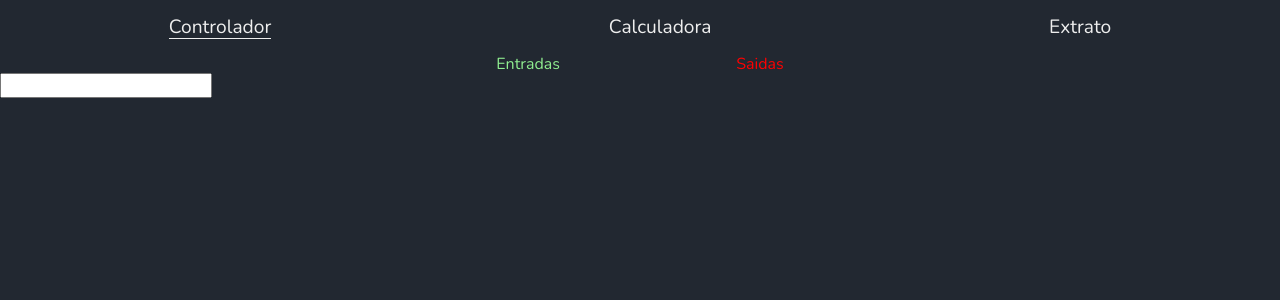
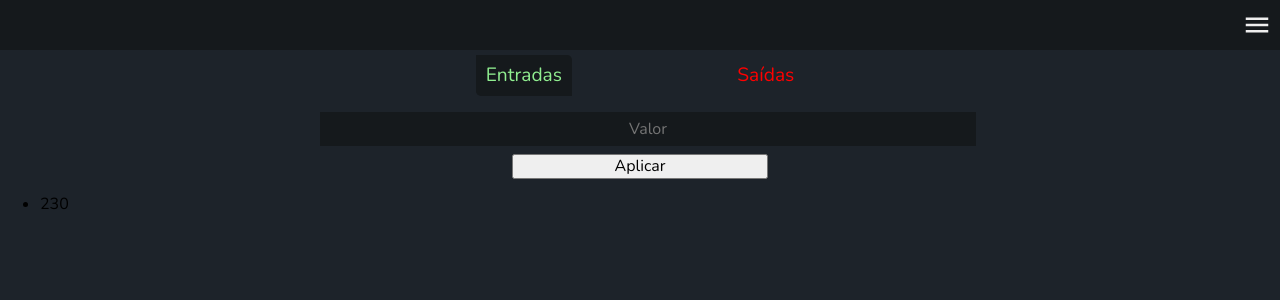
Before and after one commit to mwantony/feira_de_ciencias, a React (Create React App) app: page / in a window 1280 px wide. Shown: the top 300 px of the page. Built offline with nearby package versions, Linux system fonts and the light colour scheme.

Commit message:
desenvolvendo o form

```diff
--- a/package.json
+++ b/package.json
@@ -3,6 +3,10 @@
   "version": "0.1.0",
   "private": true,
   "dependencies": {
+    "@emotion/react": "^11.9.0",
+    "@emotion/styled": "^11.8.1",
+    "@mui/icons-material": "^5.8.0",
+    "@mui/material": "^5.8.1",
     "@testing-library/jest-dom": "^5.16.4",
     "@testing-library/react": "^13.3.0",
     "@testing-library/user-event": "^13.5.0",
--- a/src/components/Cabecalho/Cabecalho.module.scss
+++ b/src/components/Cabecalho/Cabecalho.module.scss
@@ -1,23 +1,50 @@
 @import 'styles/_variaveis.scss';
 
 .cabecalho {
-  display: block;
+  display: flex;
+  align-items: center;
+  justify-content: flex-end;
+  height: 50px;
   width: 100vw;
+  background-color: $surface;
   margin: 0 auto;
+}
+
+.cabecalho__hamburguer {
+  color: $branco-smooth;
+  padding-right: .5rem;
 }
 
 .navegacao {
   margin: auto;
   display: block;
+  width: 100%;
+  height: 50vh;
+}
+
+.navegacao__ativo {
+  transform: translateX(50%);
 }
 
 .navegacao__lista {
+  position: absolute;
+  z-index: 1;
+  transition: 500ms ease-in-out;
   padding: 0;
-  justify-content: space-around;
-  display: block;
+  width: 100%;
+  transform: translateY(-100%);
   list-style: none;
+  justify-content: space-evenly;
+  background-color: $surface;
+  align-items: center;
+  flex-direction: column;
   margin: 0 auto;
+  height: 50vh;
   display: flex;
+}
+
+.navegacao__lista--ativo {
+  transform: translateY(0%);
 }
 
 .navegacao__componente {
@@ -27,8 +54,7 @@
 .navegacao__link {
   color: #EEEEEE;
   text-decoration: none;
-  font-size: 1.2rem;
-  margin: 1rem 0 1rem 0;
+  font-size: 1.3rem;
   transition: 500ms ease-in-out;
   &:hover {
     border-bottom: 1px solid $branco-smooth;
@@ -38,6 +64,12 @@
 
 
 .navegacao__link--selecionado {
-
   border-bottom: 1px solid $branco-smooth;
 }
+
+.lista__close {
+  position: absolute;
+  top: 1rem;
+  right: 1rem;
+  color: $branco-smooth;
+}
--- a/src/components/Cabecalho/index.tsx
+++ b/src/components/Cabecalho/index.tsx
@@ -1,8 +1,11 @@
 import { useState } from "react";
 import { Link } from "react-router-dom";
 import styles from "./Cabecalho.module.scss";
+import { MenuSharp } from "@mui/icons-material";
+import CloseIcon from '@mui/icons-material/Close';
 
 export default function Cabecalho() {
+  const [abrir, setAbrir] = useState(false);
   const classNames = require("classnames");
   const [selecionado, setSelecionado] = useState(0)
   const menu = [
@@ -22,9 +25,12 @@ export default function Cabecalho() {
   return (
     <header className={styles.cabecalho}>
       <nav className={styles.navegacao}>
-        <ul className={styles.navegacao__lista}>
+        <ul className={classNames({
+          [styles.navegacao__lista]: true,
+          [styles['navegacao__lista--ativo']]: abrir === true ? true : ''
+        })}>
           {menu.map((link, index) => (
-            <Link className={styles.navegacao__componente} to={link.to}>
+            <Link key={index} className={styles.navegacao__componente} to={link.to}>
               <li onClick={() => {
                 setSelecionado(index)
               }}
@@ -37,8 +43,13 @@ export default function Cabecalho() {
               </li>
             </Link>
           ))}
+          <CloseIcon onClick={() => setAbrir(false)} sx={{fontSize: 30}} className={styles.lista__close}></CloseIcon>
         </ul>
       </nav>
+        <MenuSharp onClick={() => {
+          setAbrir(true)
+          console.log(abrir)
+        }} sx={{fontSize: 30}} className={styles.cabecalho__hamburguer}></MenuSharp>
     </header>
   );
 }
--- a/src/index.css
+++ b/src/index.css
@@ -7,7 +7,7 @@ body {
     sans-serif;
   -webkit-font-smoothing: antialiased;
   -moz-osx-font-smoothing: grayscale;
-  background-color: #222831;
+  background-color: #1D232A;
 }
 
 code {
--- a/src/pages/Controlador/Controlador.module.scss
+++ b/src/pages/Controlador/Controlador.module.scss
@@ -1,22 +1,23 @@
 @import 'styles/_variaveis.scss';
 
-.aba__lista {
-  display: flex;
-  justify-content: space-evenly;
+.input__div {
+  display: block;
+  margin: .5rem auto;
   width: 50%;
-  padding: 0;
-  list-style: none;
-  margin: 0 auto;
 }
 
-.aba__forma {
-  text-decoration: none;
+.controlador__botao {
+  width: 40%;
+  margin: 0 auto;
+  display: block;
 }
 
-.aba__forma--entradas {
-  color: lightgreen;
+.controlador__input {
+  margin: .5rem 0 .5rem 0;
+  color: $branco-smooth;
+  border: none;
+  padding: .5rem;
+  background-color: $surface;
+  text-align: center;
+  width: 100%;
 }
-
-.aba__forma--saidas {
-  color: red;
-}
--- /dev/null
+++ b/src/pages/Controlador/Forma/Forma.module.scss
@@ -0,0 +1,35 @@
+@import 'styles/_variaveis.scss';
+
+
+.aba__lista {
+  display: flex;
+  justify-content: space-evenly;
+  width: 50%;
+  padding: 0;
+  list-style: none;
+  margin: 0 auto;
+}
+
+.aba__forma {
+  text-decoration: none;
+  margin-top: .3rem;
+  padding: .6rem;
+  border-radius: 0 .3rem;
+  font-size: 1.2rem;
+
+  &:hover {
+    cursor: pointer;
+  }
+}
+
+.aba__forma--entradas {
+  color: lightgreen;
+}
+
+.aba__forma--saidas {
+  color: red;
+}
+
+.aba__forma--ativo {
+  background-color: $surface;
+}
--- /dev/null
+++ b/src/pages/Controlador/Forma/index.tsx
@@ -0,0 +1,42 @@
+import styles from './Forma.module.scss'
+
+interface Props {
+  forma: number,
+  setForma: React.Dispatch<React.SetStateAction<number>>
+}
+
+export default function Forma({forma, setForma}: Props) {
+  const formas = [
+    {
+      "label": "Entradas",
+      "to": "/entradas",
+      "class": "entradas"
+    },
+    {
+      "label": "Saídas",
+      "to": '/saidas',
+      "class": "saidas"
+    }
+  ]
+  const classNames = require('classnames')
+  return(
+    <div className={styles.aba}>
+    <ul className={styles.aba__lista}>
+      {formas.map((item, index) => (
+        <li key={index} onClick={() => {
+          if(item.class === 'entradas') {
+            setForma(1)
+          } else {
+            setForma(2)
+          }
+          }
+        } className={classNames({
+          [styles.aba__forma]: true,
+          [styles[`aba__forma--${item.class}`]]: true,
+          [styles[`aba__forma--ativo`]]: forma === (index + 1) ? true : ''
+        })}>{item.label}</li>
+      ))}
+    </ul>
+  </div>
+  )
+}
--- a/src/pages/Controlador/index.tsx
+++ b/src/pages/Controlador/index.tsx
@@ -1,32 +1,44 @@
-import { Link } from 'react-router-dom'
+import { useEffect, useState } from 'react'
+import Input from '@mui/material/Input';
 import styles from './Controlador.module.scss'
+import Forma from './Forma'
+import { Button, TextField } from '@mui/material';
 export default function Controlador() {
+  const [entradas, setEntradas] = useState([
+    {
+      "quantia": 230
+    }
+  ])
+  const [saidas, setSaidas] = useState([
+    {
+      "quantia": 120
+    }
+  ])
+  const [selecionado, setSelecionado] = useState(entradas)
+  const [forma, setForma] = useState(1)
   const classNames = require('classnames')
-  const formas = [
-    {
-      "label": "Entradas",
-      "to": "/entradas",
-      "class": "entradas"
-    },
-    {
-      "label": "Saidas",
-      "to": '/saidas',
-      "class": "saidas"
+
+  useEffect(() => {
+    if(forma === 1) {
+      setSelecionado([...entradas])
+    } else {
+      setSelecionado([...saidas])
     }
-  ]
+  }, [forma, entradas, saidas])
   return(
-    <section className={styles.controlador}>
-      <div className={styles.aba}>
-        <ul className={styles.aba__lista}>
-          {formas.map((forma, index) => (
-            <Link className={classNames({
-              [styles.aba__forma]: true,
-              [styles[`aba__forma--${forma.class}`]]: true
-            })} key={index} to={forma.to}><li>{forma.label}</li></Link>
+    <section>
+      <Forma forma={forma} setForma={setForma}></Forma>
+      <div className={styles.controlador}>
+        <div className={styles.input__div}>
+          <input placeholder="Valor"className={styles.controlador__input}></input>
+          <button className={styles.controlador__botao}>Aplicar</button>
+        </div>
+        <ul className={styles.controlador__lista}>
+          {selecionado.map((valor, index) => (
+            <li className={styles.lista__quantia} key={index}>{valor.quantia}</li>
           ))}
         </ul>
       </div>
-      <input type="text"/>
     </section>
   )
 }
--- a/src/styles/_variaveis.scss
+++ b/src/styles/_variaveis.scss
@@ -1,2 +1,3 @@
-$tema-principal: #222831;
+$tema-principal: #1976D2;
+$surface: #15191C;
 $branco-smooth: #EEEEEE;
```
Also changed, not shown: 1 other file (tests, documents, lock files or other folders).
